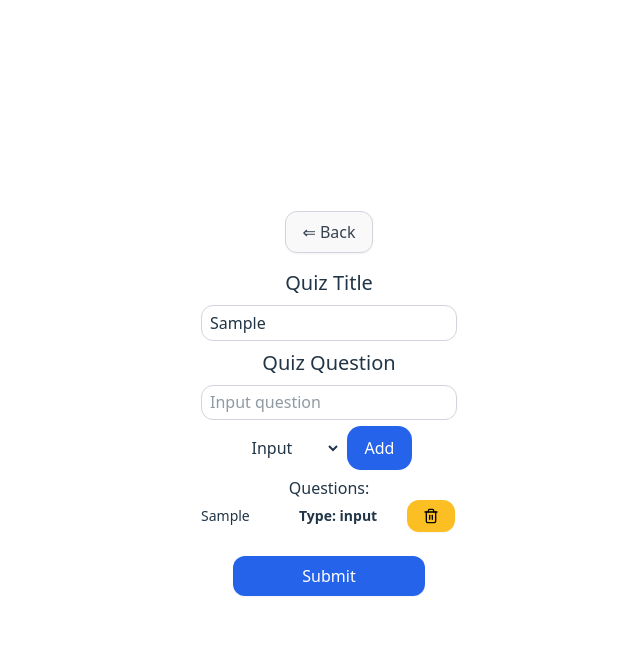
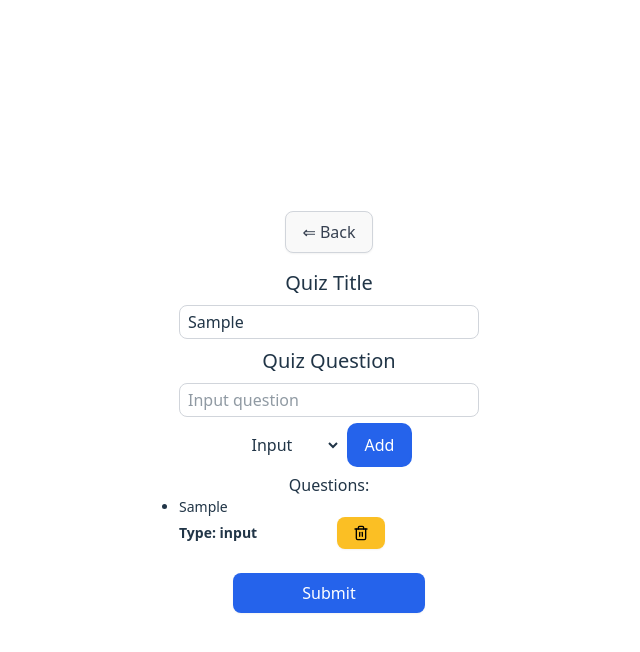
Before and after one commit to mux-mux/quiz-builder, a React (Vite) app in the folder frontend/: page /quizbuilder/create in a window 1280 px wide. Both pictures are taken after typing "Sample", "Sample" into the empty fields and a click on the button "Add". Shown: the top 652 px of the page, without its empty margins (311-951 px from the left). Built offline with nearby package versions, Linux system fonts and the light colour scheme.

Commit message:
fix questions truncate

```diff
--- a/frontend/src/App.css
+++ b/frontend/src/App.css
@@ -2,11 +2,11 @@
   max-width: 1280px;
   min-width: 320px;
   margin: 0 auto;
-  padding: 1rem;
+  padding: 10px;
   text-align: center;
 
   @media screen and (min-width: 40rem) {
-    padding: 2rem;
+    padding: 20px;
   }
 }
 body {
@@ -17,9 +17,9 @@ body {
 }
 
 .btn {
-  padding: 0.5rem 1rem;
+  padding: 8px 16px;
   font-weight: 500;
-  border-radius: 0.75rem;
+  border-radius: 8px;
   box-shadow: 0 1px 2px 0 rgba(0, 0, 0, 0.05);
   transition-property: color, background-color, border-color,
     text-decoration-color, fill, stroke;
@@ -64,13 +64,13 @@ body {
 .card {
   background-color: var(--neutral-card, #fff);
   box-shadow: 0 4px 6px rgba(0, 0, 0, 0.1);
-  border-radius: 1rem;
-  padding: 1.5rem;
+  border-radius: 8px;
+  padding: 16px;
 }
 .input {
-  padding: 0.3rem 0.5rem;
+  padding: 4px 8px;
   border: 1px solid #d1d5db;
-  border-radius: 0.75rem;
+  border-radius: 8px;
 }
 .input:focus {
   border-color: var(--brand, #2563eb);
--- a/frontend/src/pages/QuizCreation.tsx
+++ b/frontend/src/pages/QuizCreation.tsx
@@ -71,7 +71,7 @@ export function QuizCreation() {
         setAlert({
           show: true,
           status: 'success',
-          message: 'New quizz has been succesfully created',
+          message: 'New quiz has been succesfully created',
         });
       }
       setTitle('');
@@ -119,7 +119,7 @@ export function QuizCreation() {
             e.preventDefault();
           }
         }}
-        className="flex flex-col gap-2 text-md h-80"
+        className="flex flex-col gap-2 text-md h-80 w-[300px]"
       >
         <InputText
           type="text"
@@ -161,21 +161,20 @@ export function QuizCreation() {
           {questions.length !== 0 && 'Questions:'}
           <ul className="list-disc text-left">
             {questions.map(({ id, name, type }) => (
-              <li
-                key={id}
-                className="grid grid-cols-[1fr_100px_50px] items-center gap-2 mb-2 text-sm"
-              >
-                <span className="truncate max-w-[6rem]">{name}</span>
+              <li key={id} className="mb-2 text-sm">
+                <div className="truncate">{name}</div>
+                <div className="grid grid-cols-2 items-center gap-4">
                   <span className="font-semibold">Type: {type}</span>
                   <Button
                     type="submit"
                     onClick={() => handleDelete(id)}
                     variant="secondary"
-                  aria-label={`delete quiz list ${title}?`}
+                    aria-label={`delete question ${name}?`}
                     className="w-auto justify-self-start"
                   >
                     <img src={Trash} alt="delete task" className="size-4" />
                   </Button>
+                </div>
               </li>
             ))}
           </ul>
```
Also changed, not shown: 1 other file (tests, documents, lock files or other folders). Lines whose indentation alone changed are shown as unchanged.
